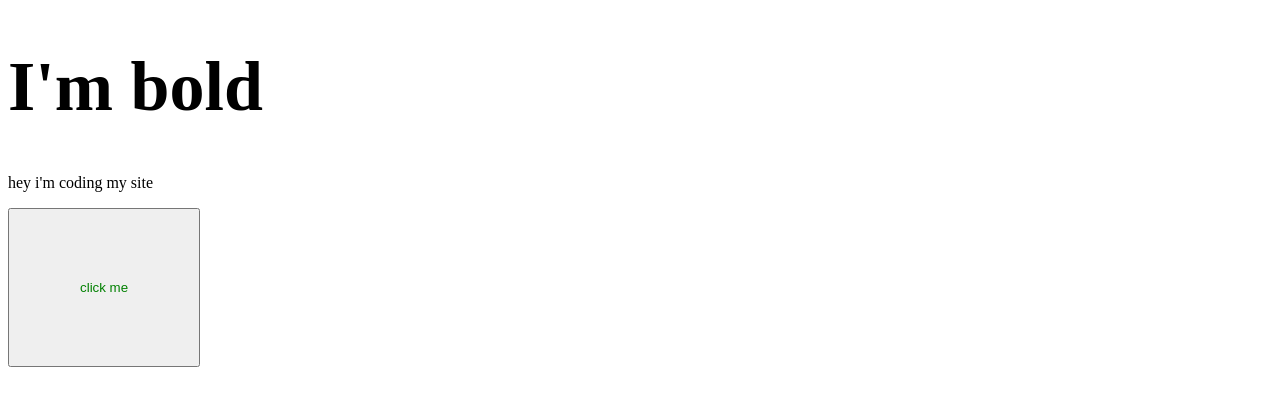
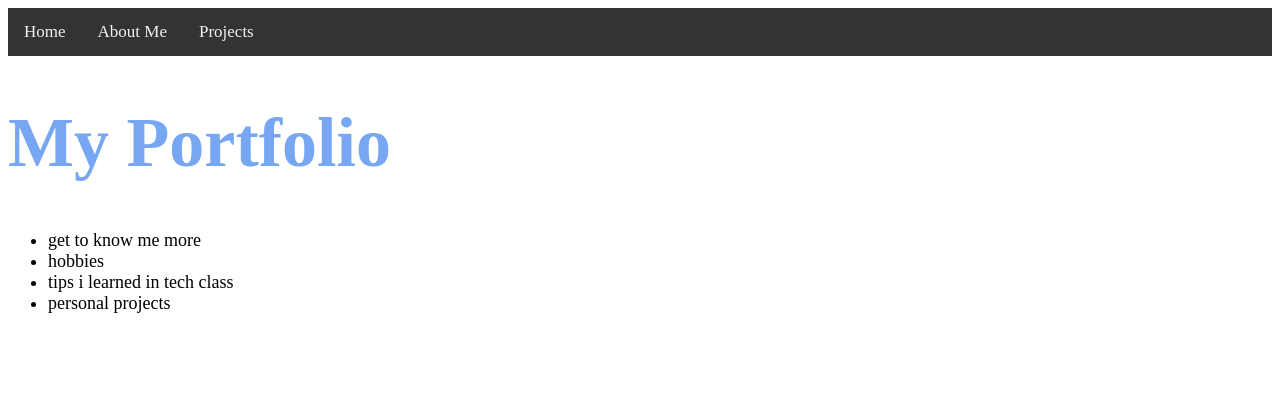
Before and after one commit to Ekram780/test, a plain HTML site: page index.html in a window 1280 px wide. Drawn offline with Linux system fonts and the light colour scheme.

Commit message:
added pages

```diff
--- a/index.html
+++ b/index.html
@@ -2,15 +2,23 @@
 <html>
 <head>
 	<title>ekram site</title>
-	<link rel="stylesheet" type="text/css" href="main.css
-	">
+	<link rel="stylesheet" type="text/css" href="main.css">
 </head>
 <body>
 
-	<h1>I'm bold</h1>
-	<p>hey i'm coding my site</p>
-	<button>click me</button>
+<div class="navbar">
+	<a href="index.html">Home</a>
+	<a href="Pages/aboutme.html">About Me</a>
+	<a href="Pages/interests.html">Projects</a>
+</div>
 
+	<h1>My Portfolio</h1>
+
+<ul>
+	<li>get to know me more </li>
+	<li>hobbies</li>
+	<li>tips i learned in tech class</li>
+	<li> personal projects</li
 
 </body>
 </html>
--- a/main.css
+++ b/main.css
@@ -6,9 +6,31 @@ button {
 
 h1{
 	font-size: 70px;
+	color: #77a6f2;
+
+  font-family: "Times New Roman", Times, serif;
 }
 
-p{
+.navbar {
+  background-color: #333;
+  overflow: hidden;
+}
 
+.navbar a {
+  float: left;
+  display: block;
+  color: #f2f2f2;
+  text-align: center;
+  padding: 14px 16px;
+  text-decoration: none;
+  font-size: 17px;
+}
 
+.navbar a:hover {
+  background-color: #ddd;
+  color: black;
 }
+
+li {
+	font-size: 18px;
+}
```
Also changed, not shown: Pages/aboutme.html (added, +19 -0 lines), Pages/interests.html (added, +19 -0 lines).
